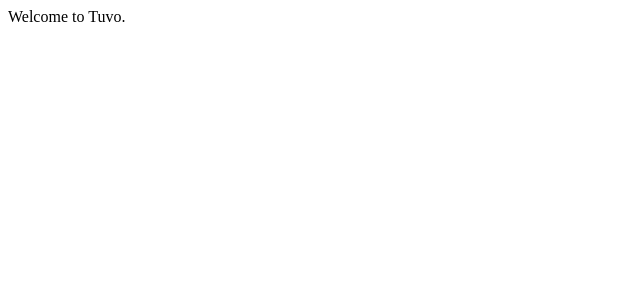
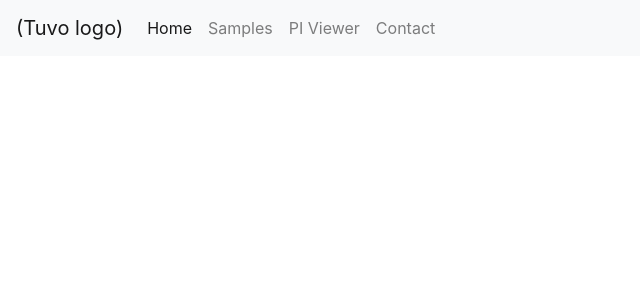
Before and after one commit to bajohn/tuvo-homepage, an Angular app: page / in a window 1280 px wide. Shown: the top 300 px of the page, without its empty margins (0-640 px from the left). Built offline with nearby package versions, Linux system fonts and the light colour scheme.

Commit message:
added ngbootstrap, basic nav menu

```diff
--- a/angular.json
+++ b/angular.json
@@ -18,13 +18,16 @@
             "main": "src/main.ts",
             "polyfills": "src/polyfills.ts",
             "tsConfig": "src/tsconfig.app.json",
+            "outputHashing": "all",
+            "extractLicenses": true,
             "watch": true,
             "assets": [
               "src/favicon.ico",
               "src/assets"
             ],
             "styles": [
-              "src/styles.css"
+              "src/styles.css",
+              "node_modules/bootstrap/dist/css/bootstrap.css"
             ],
             "scripts": []
           },
--- a/package.json
+++ b/package.json
@@ -19,6 +19,8 @@
     "@angular/platform-browser": "~7.1.0",
     "@angular/platform-browser-dynamic": "~7.1.0",
     "@angular/router": "~7.1.0",
+    "@ng-bootstrap/ng-bootstrap": "^4.1.0",
+    "bootstrap": "^4.3.1",
     "core-js": "^2.5.4",
     "rxjs": "~6.3.3",
     "tslib": "^1.9.0",
--- a/src/app/app.component.html
+++ b/src/app/app.component.html
@@ -1,6 +1,32 @@
-<!--The content below is only a placeholder and can be replaced.-->
-<div>
-  Welcome to Tuvo.
-</div>
+<nav class="navbar navbar-expand-lg navbar-light bg-light">
+  <a class="navbar-brand" href="#">(Tuvo logo)</a>
+  <button class="navbar-toggler" type="button" data-toggle="collapse" data-target="#navbarSupportedContent" aria-controls="navbarSupportedContent" aria-expanded="false" aria-label="Toggle navigation">
+    <span class="navbar-toggler-icon"></span>
+  </button>
 
+  <div class="collapse navbar-collapse show" id="navbarSupportedContent">
+    <ul class="navbar-nav mr-auto">
+      <li class="nav-item active">
+        <a class="nav-link" href="#">Home </a>
+      </li>
+      <li class="nav-item">
+        <a class="nav-link" href="#">Samples</a>
+      </li>
+      <!-- <li class="nav-item dropdown">
+        <div class="dropdown-menu" aria-labelledby="navbarDropdown">
+          <a class="dropdown-item" href="#">Action</a>
+          <a class="dropdown-item" href="#">Another action</a>
+          <div class="dropdown-divider"></div>
+          <a class="dropdown-item" href="#">Something else here</a>
+        </div>
+      </li> -->
+      <li class="nav-item">
+        <a class="nav-link" href="#">PI Viewer</a>
+      </li>
+      <li class="nav-item">
+        <a class="nav-link" href="#">Contact</a>
+      </li>
+    </ul>
+  </div>
+</nav>
 <router-outlet></router-outlet>
--- a/src/app/app.module.ts
+++ b/src/app/app.module.ts
@@ -1,5 +1,6 @@
 import { BrowserModule } from '@angular/platform-browser';
 import { NgModule } from '@angular/core';
+import { NgbModule } from '@ng-bootstrap/ng-bootstrap';
 
 import { AppRoutingModule } from './app-routing.module';
 import { AppComponent } from './app.component';
@@ -10,7 +11,8 @@
   ],
   imports: [
     BrowserModule,
-    AppRoutingModule
+    AppRoutingModule,
+    NgbModule
   ],
   providers: [],
   bootstrap: [AppComponent]
--- a/src/index.html
+++ b/src/index.html
@@ -2,8 +2,8 @@
 <html lang="en">
 <head>
   <meta charset="utf-8">
-  <title>TuvoHomepage</title>
-  <base href="/">
+  <title>Tuvo</title>
+  <base href="./">
 
   <meta name="viewport" content="width=device-width, initial-scale=1">
   <link rel="icon" type="image/x-icon" href="favicon.ico">
```
Also changed, not shown: 1 other file (tests, documents, lock files or other folders).
